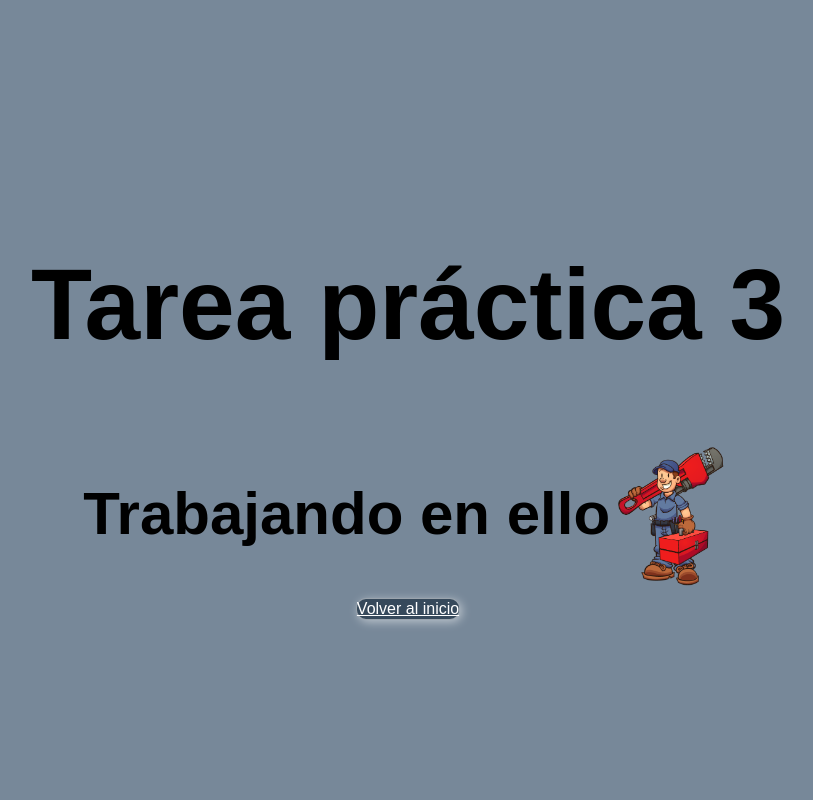
After one commit to vimangd/tareaspwaube, a PHP site: page /tp3.php in a window 1280 px wide. The commit adds this page. Shown: the whole page, without its empty margins (232-1045 px from the left). Run offline with PHP 8.4, Linux system fonts and the light colour scheme.

```diff
--- /dev/null
+++ b/cp4/script/scriptcp4.js
@@ -0,0 +1 @@
+console.log("Trabajando en ello")
--- /dev/null
+++ b/cp4/script/scripttp3.js
@@ -0,0 +1 @@
+console.log("Trabajando en ello")
--- a/index.php
+++ b/index.php
@@ -21,6 +21,8 @@
                 <a class="boton" href="html/cp2.html"><h3>Clase práctica 2</h3></a>
                 <a class="boton" href="html/tp2.html"><h3>Tarea práctica 2</h3></a>
                 <a class="boton" href="./cp3.php"><h3>Clase práctica 3</h3></a>
+                <a class="boton" href="./tp3.php"><h3>Tarea práctica 3</h3></a>
+                <a class="boton" href="./cp4/cp4.php"><h3>Clase práctica 4</h3></a>
             </div>
         </div>
     </section>
--- /dev/null
+++ b/script/scripttp3.js
@@ -0,0 +1 @@
+console.log("Trabajando en ello")
--- /dev/null
+++ b/style/styletp3.css
@@ -0,0 +1,43 @@
+body{
+    margin: 0;
+    padding: 0;
+    font-family: Arial, Helvetica, sans-serif;
+    background-color: lightslategrey;
+}
+h1 {
+    font-size: 100px;
+}
+h2 {
+    font-size: 60px;
+}
+.contenedor {
+    width: 100vw;
+    height: 100vh;
+    display: flex;
+    flex-direction: column;
+    align-items: center;
+    justify-content: center;
+    text-align: center;
+}
+.working {
+    display: flex;
+    align-items: center;
+    justify-content: center;
+    flex-direction: row;
+}
+img {
+    height: 150px;
+}
+.boton{
+    background-color: #36495B;
+    color: #fff;
+    padding: 10px auto;
+    min-height: 20px;
+    max-width: auto;
+    border-radius: 10px;
+    border: 1px solid rgba(255, 255, 255, 0.5);
+    box-shadow: 2px 2px 10px rgba(255, 255, 255, 0.5);
+    display: flex;
+    justify-content: center;
+    align-items: center;
+}
--- /dev/null
+++ b/tp3.php
@@ -0,0 +1,21 @@
+<!DOCTYPE html>
+<html lang="en">
+<head>
+    <meta charset="UTF-8">
+    <meta name="viewport" content="width=device-width, initial-scale=1.0">
+    <title>Clase práctica 3</title>
+    <link rel="stylesheet" href="style/styletp3.css">
+</head>
+<body>
+    <div class="contenedor">
+        <h1>Tarea práctica 3</h1>
+        <div class="working">
+            <h2>Trabajando en ello</h2>
+            <img src="img/working.png" alt="">
+        </div>
+        <a class="boton" href="index.php">Volver al inicio</a>
+    </div>
+
+    <script src="script/scripttp3.js"></script>
+</body>
+</html>
```
Also changed, not shown: cp4/cp4.php (added, +20 -0 lines), cp4/style/stylecp4.css (added, +30 -0 lines), cp4/style/styletp3.css (added, +30 -0 lines), cp4/img/working.png (added), img/working.png (added).
